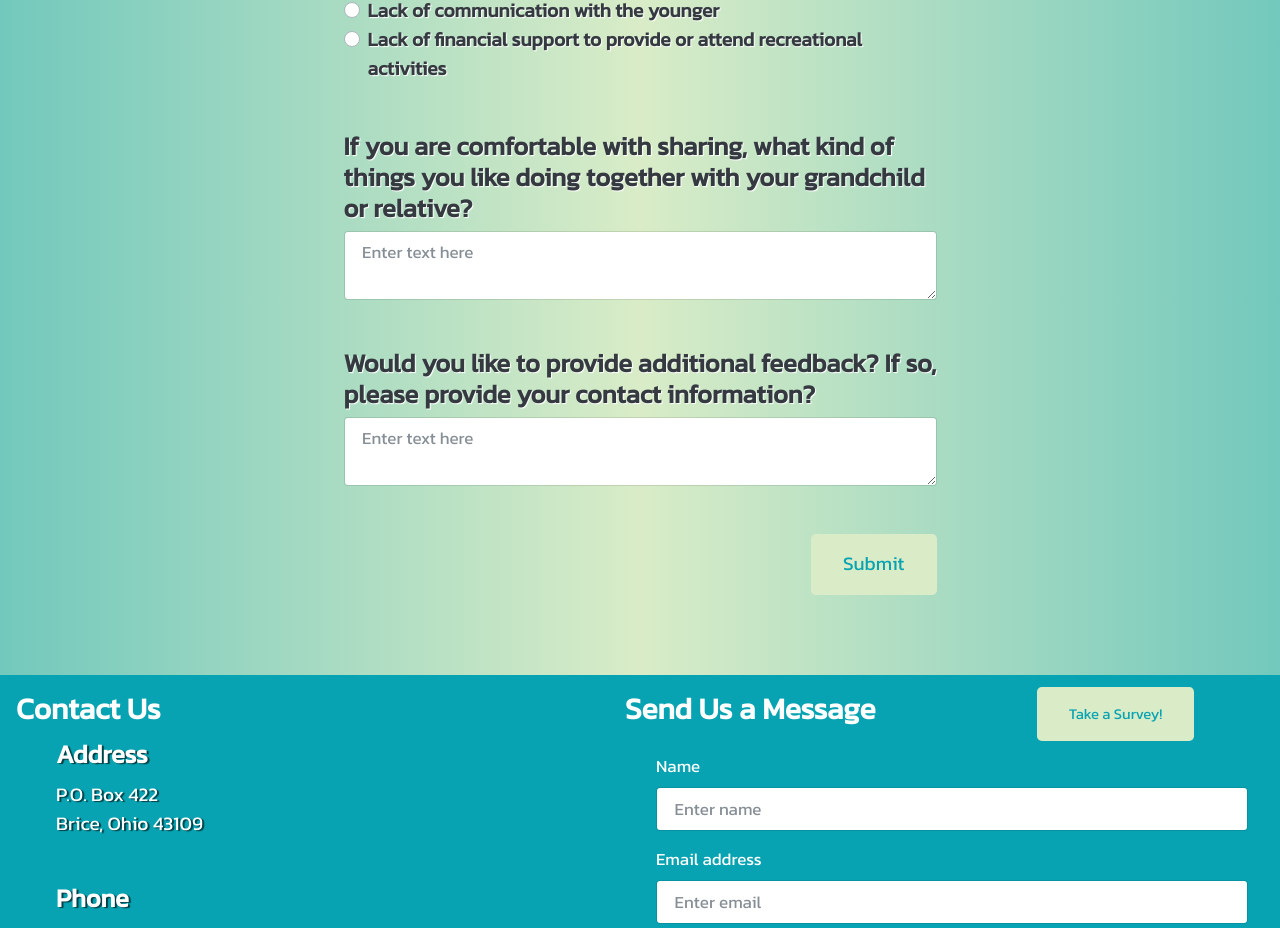
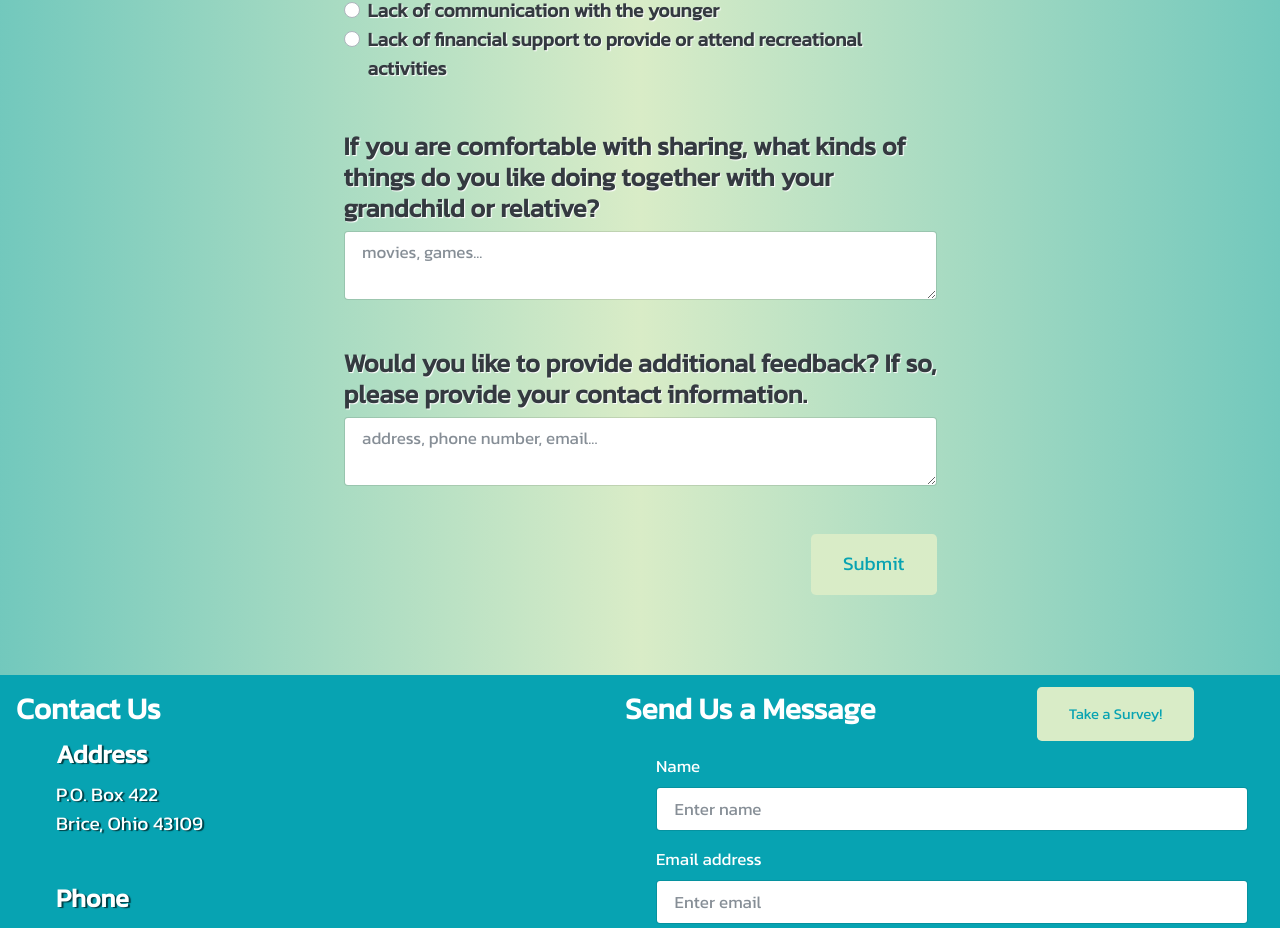
Before and after one commit to hoangle4/trans4mationNow, a React (Create React App) app in the folder client/: page /survey in a window 1280 px wide. Shown: the part 1989-2917 px from the top of the page. Built offline with nearby package versions, Linux system fonts and the light colour scheme; a web font is replaced by a local one.

Commit message:
commit placeholder

```diff
--- a/client/src/components/Survey/SurveyInputItem.js
+++ b/client/src/components/Survey/SurveyInputItem.js
@@ -1,7 +1,13 @@
 import React from 'react';
 import PropTypes from 'prop-types';
 
-const SurveyInputItem = ({ label, value, choiceName, setValue }) => {
+const SurveyInputItem = ({
+  label,
+  value,
+  choiceName,
+  setValue,
+  placeholder
+}) => {
   return (
     <div className='mb-5'>
       <h4 className=''>{label}</h4>
@@ -9,7 +15,7 @@ const SurveyInputItem = ({ label, value, choiceName, setValue }) => {
         name={choiceName}
         className='form-control'
         id={choiceName}
-        placeholder='Enter text here'
+        placeholder={placeholder}
         value={value}
         onChange={setValue}
       ></textarea>
@@ -21,7 +27,8 @@ SurveyInputItem.propTypes = {
   label: PropTypes.string.isRequired,
   value: PropTypes.string.isRequired,
   choiceName: PropTypes.string.isRequired,
-  setValue: PropTypes.func.isRequired
+  setValue: PropTypes.func.isRequired,
+  placeholder: PropTypes.string.isRequired
 };
 
 export default SurveyInputItem;
--- a/client/src/components/Survey/index.js
+++ b/client/src/components/Survey/index.js
@@ -108,16 +108,18 @@ const Survey = () => {
               setValue={hanleOnChange}
             />
             <SurveyInputItem
-              label='If you are comfortable with sharing, what kind of things you like doing together with your grandchild or relative?'
+              label='If you are comfortable with sharing, what kinds of things do you like doing together with your grandchild or relative?'
               value={activity}
               choiceName='activity'
               setValue={hanleOnChange}
+              placeholder='movies, games...'
             />
             <SurveyInputItem
-              label='Would you like to provide additional feedback? If so, please provide your contact information?'
+              label='Would you like to provide additional feedback? If so, please provide your contact information.'
               value={additional}
               choiceName='additional'
               setValue={hanleOnChange}
+              placeholder='address, phone number, email...'
             />
             <input
               style={{ float: 'right' }}
```
